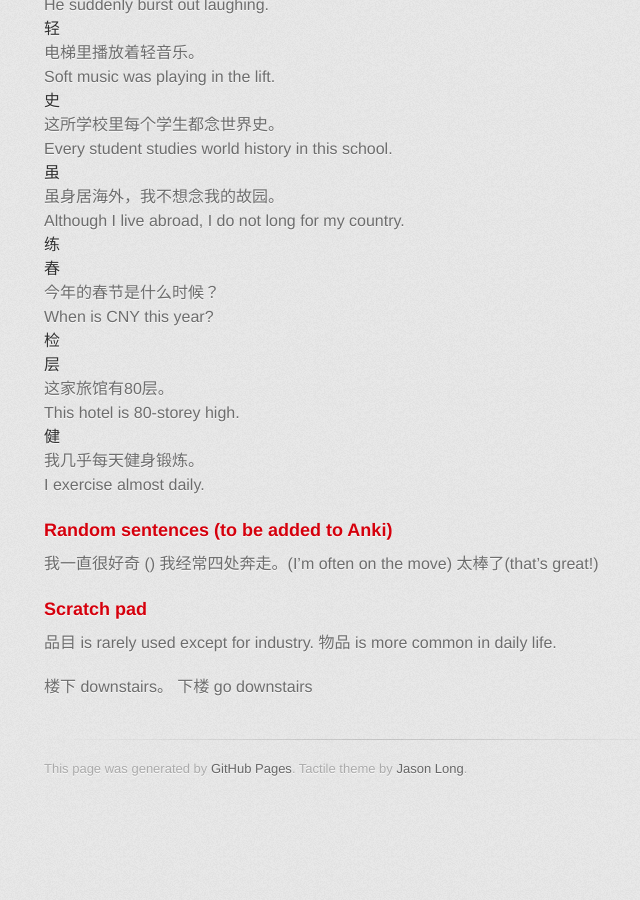
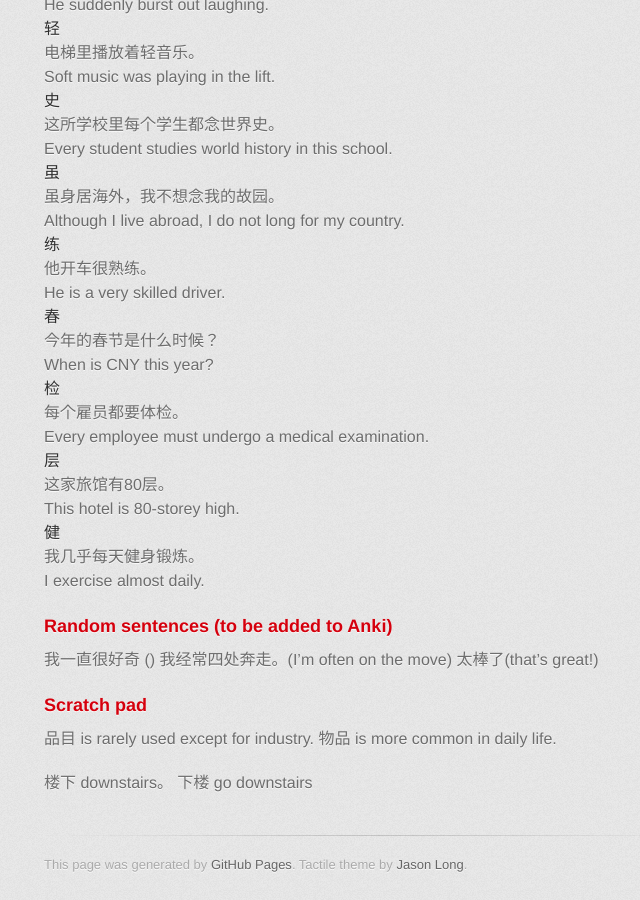
Before and after one commit to axiomiety/axiomiety.github.io, a Jekyll site: the page built from llog/mandarin.markdown, in a window 1280 px wide and 900 px high, scrolled down 10202 px. Shown: the whole window, without its empty margins (286-926 px from the left). Built offline with Jekyll 4.4.1, drawn with Linux system fonts in a browser that asks for light colours; nearby versions of some CDN libraries; some web fonts are replaced; before the commit the page ends 11010 px from its top, so only the background shows below that.

Commit message:
mandarin

```diff
--- a/llog/mandarin.markdown
+++ b/llog/mandarin.markdown
@@ -509,14 +509,14 @@ Character|Sentence|Translation
   <dd>虽身居海外，我不想念我的故园。</dd>
   <dd>Although I live abroad, I do not long for my country.</dd>
   <dt>练</dt>
-  <dd></dd>
-  <dd></dd>
+  <dd>他开车很熟练。</dd>
+  <dd>He is a very skilled driver.</dd>
   <dt>春</dt>
   <dd>今年的春节是什么时候？</dd>
   <dd>When is CNY this year?</dd>
   <dt>检</dt>
-  <dd></dd>
-  <dd></dd>
+  <dd>每个雇员都要体检。</dd>
+  <dd>Every employee must undergo a medical examination.</dd>
   <dt>层</dt>
   <dd>这家旅馆有80层。</dd>
   <dd>This hotel is 80-storey high.</dd>
```
